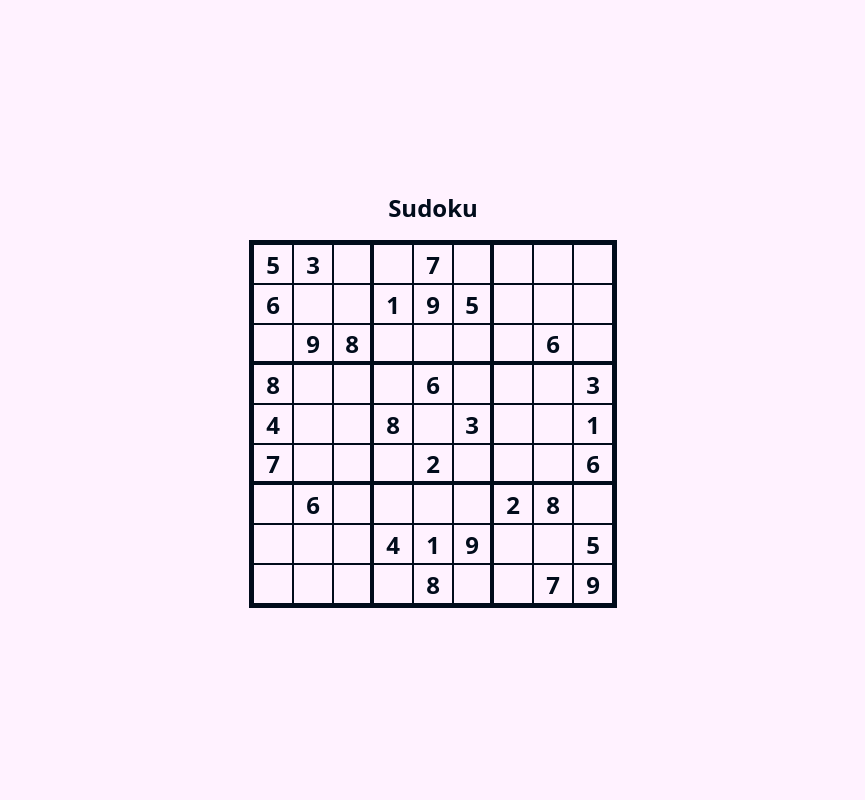
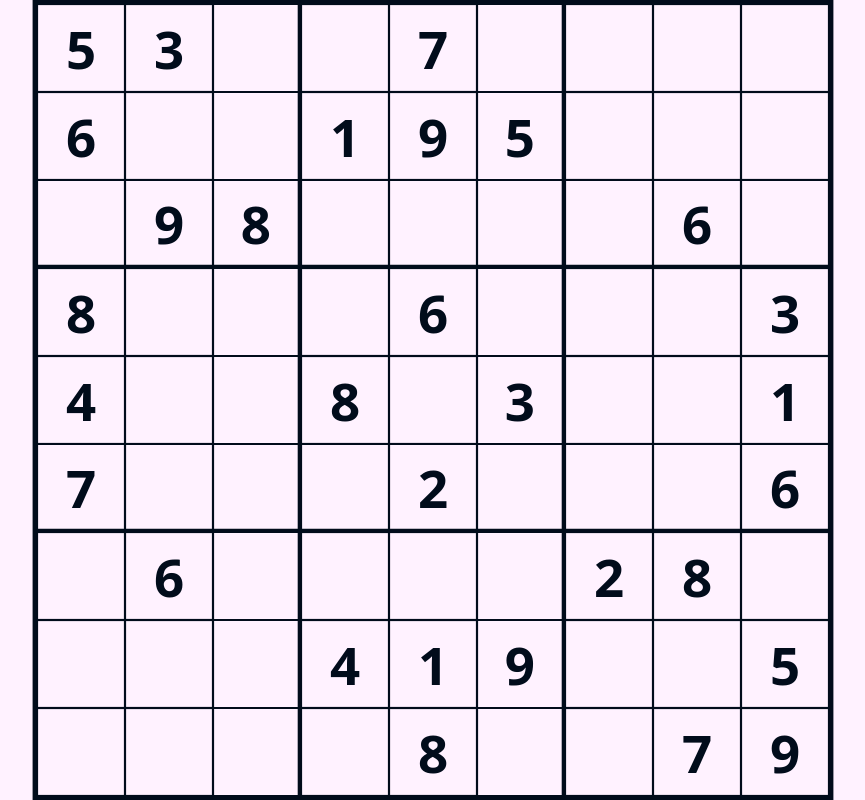
Before and after one commit to leagueofparis/leagueofparis, a React (Vite) app in the folder leagueofparis/: page /sudoku in a window 1280 px wide. Shown: the whole page, without its empty margins (207-1072 px from the left). Built offline with nearby package versions, Linux system fonts and the light colour scheme.

Commit message:
Update Sudoku.jsx

```diff
--- a/leagueofparis/src/pages/Sudoku.jsx
+++ b/leagueofparis/src/pages/Sudoku.jsx
@@ -81,14 +81,14 @@ export default function Sudoku() {
 	};
 
 	return (
-		<div className="flex flex-col items-center justify-center min-h-screen p-4">
-			<h1 className="text-2xl font-bold mb-4">Sudoku</h1>
+		<div className="flex items-center justify-center min-h-screen overflow-hidden">
+			<div className="flex flex-col items-center justify-center min-h-screen p-8 scale-[1.1]">
 				<div className="grid grid-cols-9 border-4">
 					{board.map((row, rIdx) =>
 						row.map((cell, cIdx) => (
 							<input
 								key={`${rIdx}-${cIdx}`}
-							className={`w-10 h-10 text-center text-2xl border focus:bg-yellow-300 focus:outline-none caret-transparent select-none font-bold
+								className={`w-20 h-20 text-center text-5xl border focus:bg-yellow-300 focus:outline-none caret-transparent select-none font-bold
 				${(rIdx + 1) % 3 === 0 && rIdx !== 8 ? "border-b-3" : ""}
 				${(cIdx + 1) % 3 === 0 && cIdx !== 8 ? "border-r-3" : ""}
 				${correctness[rIdx][cIdx] === false ? "text-red-500 border-black" : ""}
@@ -114,5 +114,6 @@ export default function Sudoku() {
 					)}
 				</div>
 			</div>
+		</div>
 	);
 }
```
Lines whose indentation alone changed are shown as unchanged.
